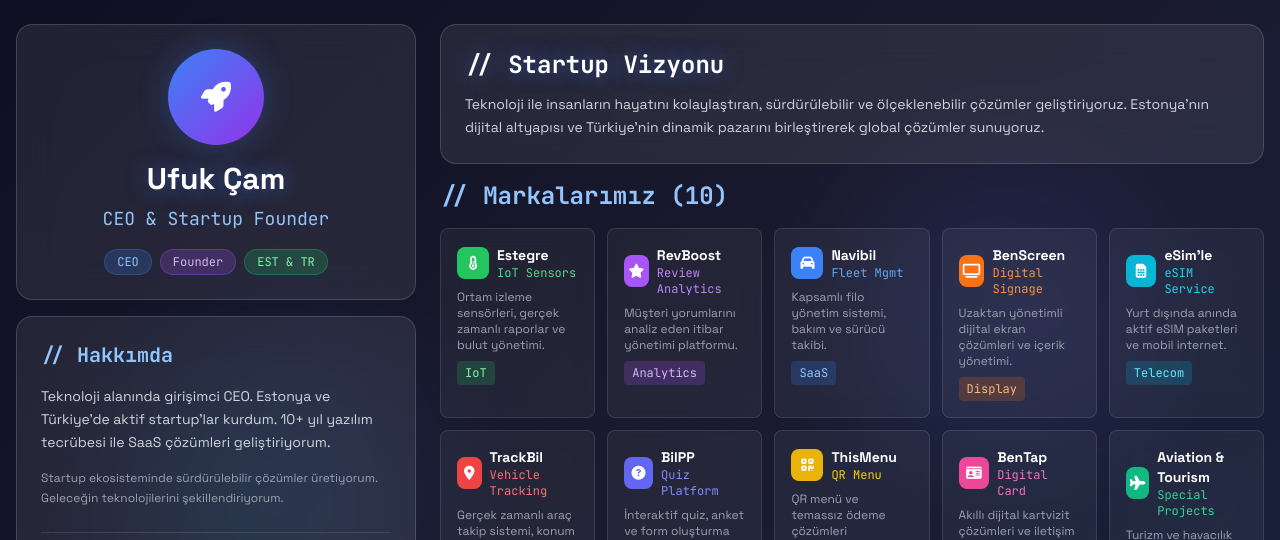
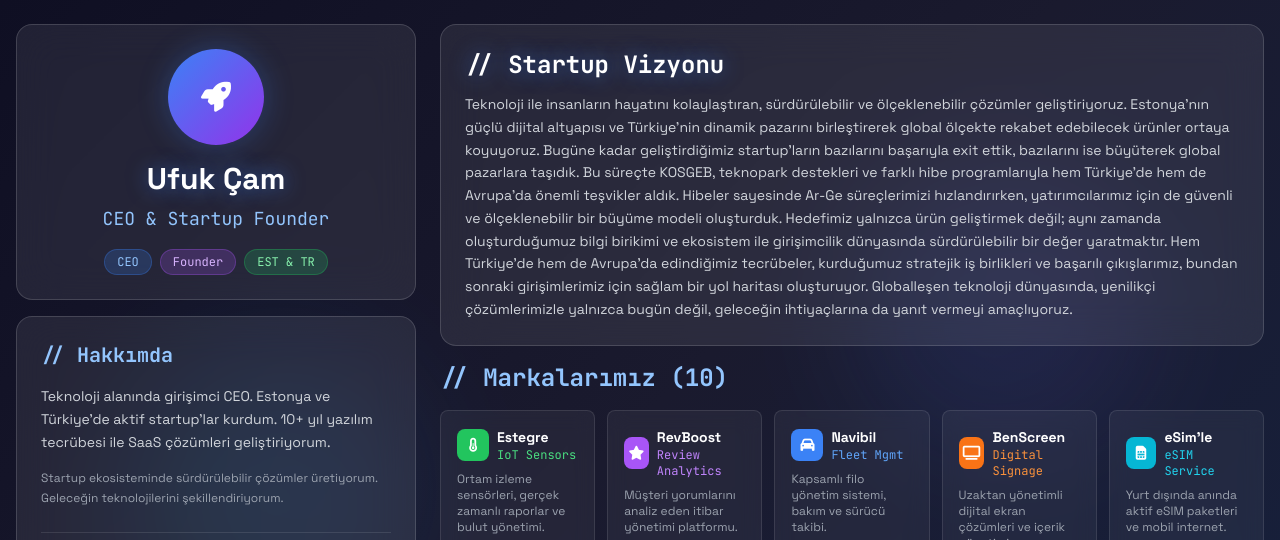
Before and after one commit to ufukcam/ufukcam.com-portfolio, a plain HTML site: page index.html in a window 1280 px wide. Shown: the top 540 px of the page. Drawn offline with nearby package versions, Linux system fonts and the light colour scheme.

Commit message:
Update index.html

```diff
--- a/index.html
+++ b/index.html
@@ -276,8 +276,13 @@
             <h2 class="text-2xl font-bold mb-3 neon-text mono">// Startup Vizyonu</h2>
             <article>
               <p class="text-gray-300 text-sm leading-relaxed">
-                Teknoloji ile insanların hayatını kolaylaştıran, sürdürülebilir ve ölçeklenebilir çözümler geliştiriyoruz.
-                Estonya'nın dijital altyapısı ve Türkiye'nin dinamik pazarını birleştirerek global çözümler sunuyoruz.
+                Teknoloji ile insanların hayatını kolaylaştıran, sürdürülebilir ve ölçeklenebilir çözümler geliştiriyoruz. Estonya'nın güçlü dijital altyapısı ve Türkiye'nin dinamik pazarını birleştirerek global ölçekte rekabet edebilecek ürünler ortaya koyuyoruz.
+
+Bugüne kadar geliştirdiğimiz startup’ların bazılarını başarıyla exit ettik, bazılarını ise büyüterek global pazarlara taşıdık. Bu süreçte KOSGEB, teknopark destekleri ve farklı hibe programlarıyla hem Türkiye’de hem de Avrupa’da önemli teşvikler aldık. Hibeler sayesinde Ar-Ge süreçlerimizi hızlandırırken, yatırımcılarımız için de güvenli ve ölçeklenebilir bir büyüme modeli oluşturduk.
+
+Hedefimiz yalnızca ürün geliştirmek değil; aynı zamanda oluşturduğumuz bilgi birikimi ve ekosistem ile girişimcilik dünyasında sürdürülebilir bir değer yaratmaktır. Hem Türkiye’de hem de Avrupa’da edindiğimiz tecrübeler, kurduğumuz stratejik iş birlikleri ve başarılı çıkışlarımız, bundan sonraki girişimlerimiz için sağlam bir yol haritası oluşturuyor.
+
+Globalleşen teknoloji dünyasında, yenilikçi çözümlerimizle yalnızca bugün değil, geleceğin ihtiyaçlarına da yanıt vermeyi amaçlıyoruz.
               </p>
             </article>
           </section>
```
